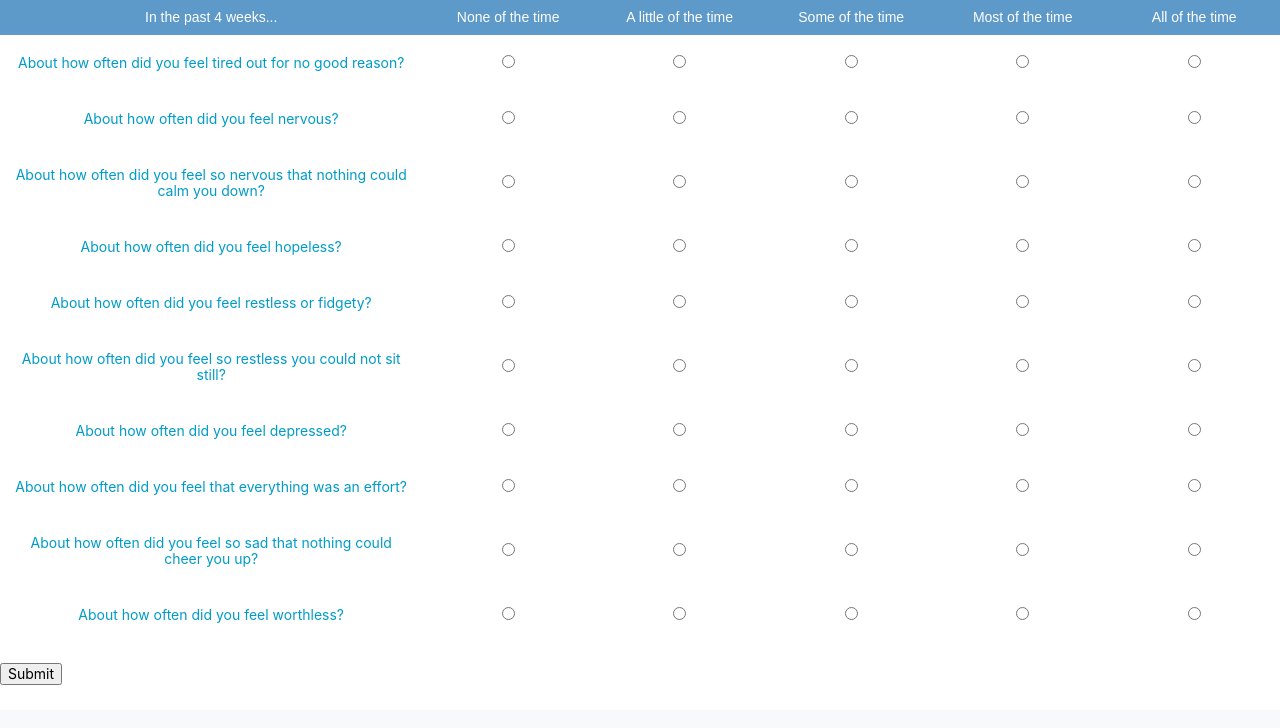
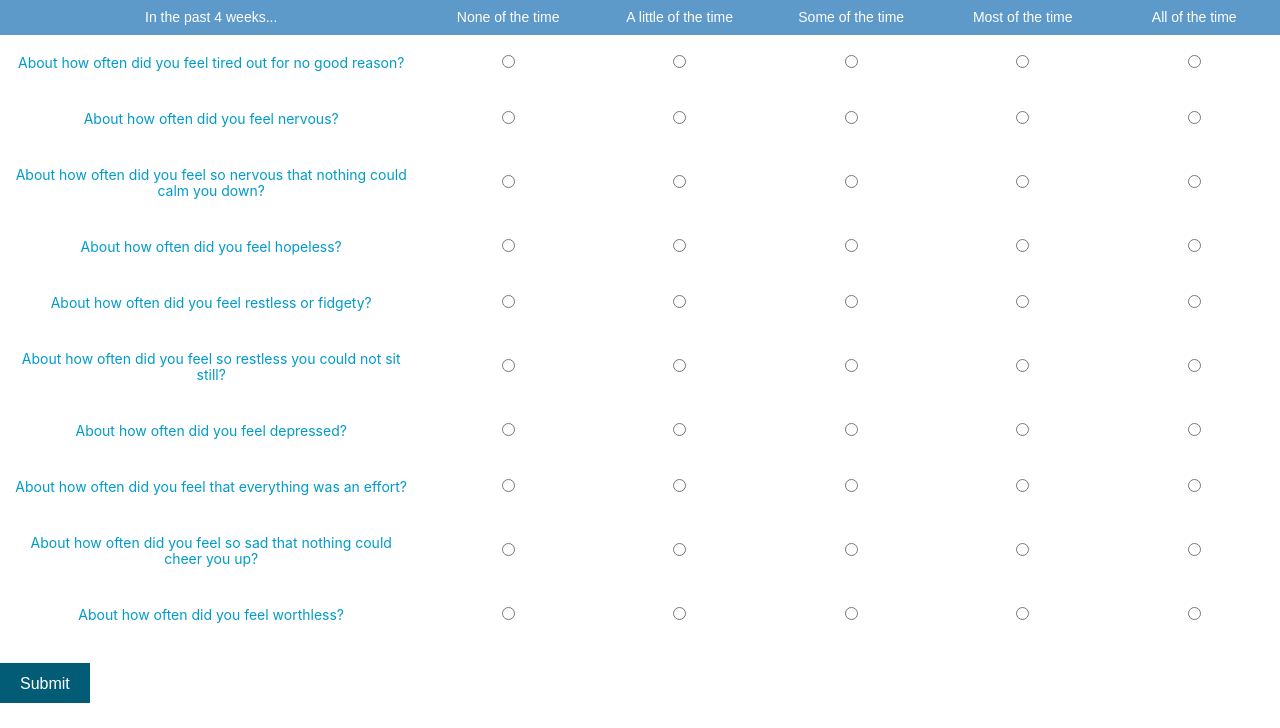
Before and after one commit to Chaitanya04K/FIT5120-Pulchritude, a PHP site: page /checklist.html in a window 1280 px wide. Shown: the part 768-1496 px from the top of the page. Before the commit the page ends 1453 px from the top, so only its background shows below. Run offline with PHP 8.4, Linux system fonts and the light colour scheme; some libraries are stand-ins or nearby versions.

Commit message:
checklist

```diff
--- a/checklist.css
+++ b/checklist.css
@@ -47,7 +47,8 @@ header {
 
 div,
 ol,
-li {
+li,
+label {
     border: 0;
     font-size: 100%;
     font: inherit;
@@ -121,3 +122,32 @@ li {
 .display-mobile {
     display: none;
 }
+
+.depressionChecklist .buttonWrap input[type=submit],
+.buttonLarge {
+    background: #025C76;
+}
+
+.depressionChecklist .buttonWrap input[type=submit],
+.button,
+.buttonLarge {
+    color: #fff !important;
+    font-family: "FFDINWebBold", sans-serif;
+    display: inline-block;
+    text-decoration: none !important;
+    font-size: 16px;
+    line-height: 18px;
+    padding: 12px 20px 10px;
+    border: 0 none;
+    text-align: left;
+}
+
+input[type=submit] {
+    -webkit-appearance: button;
+    cursor: pointer;
+}
+
+input {
+    line-height: normal;
+    border-radius: 0;
+}
```
